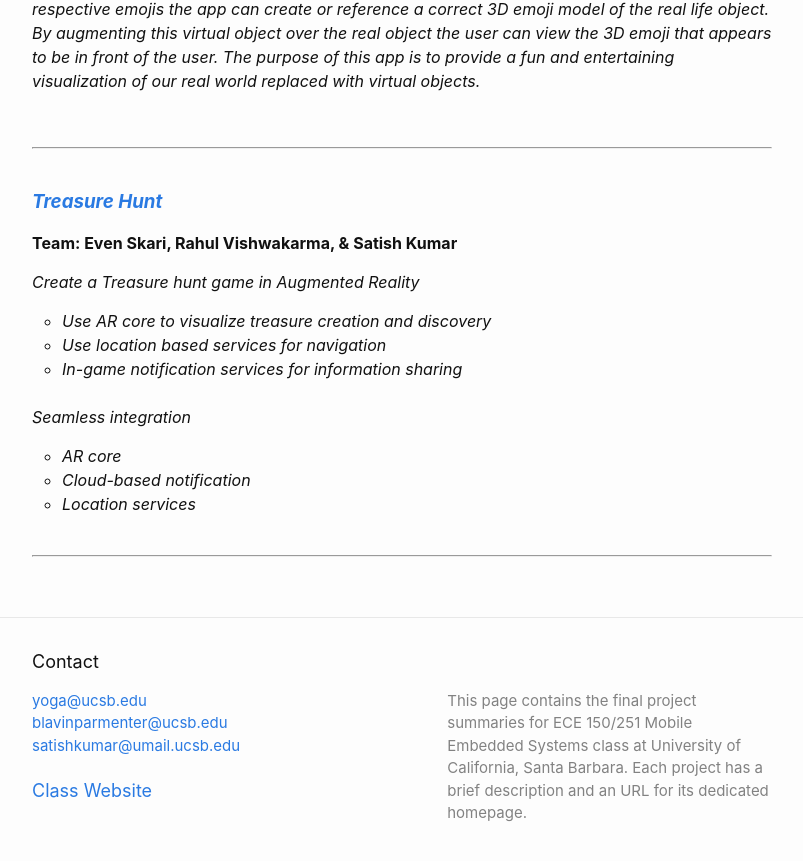
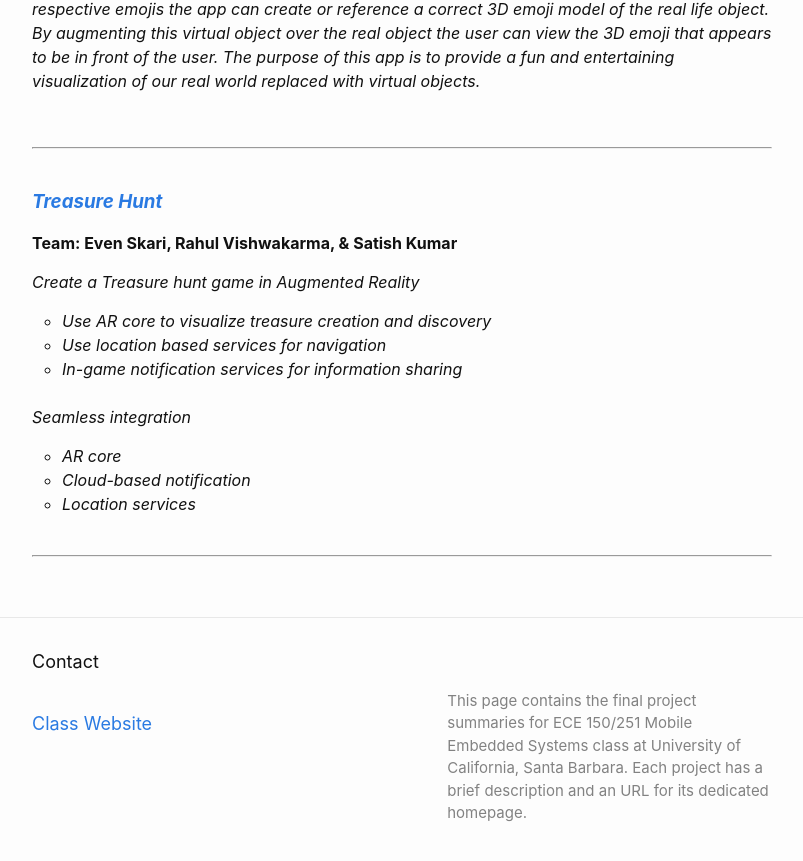
Before and after one commit to ece-150-251-s17/ece-150-251-s17.github.io, a Jekyll site: the page built from index.md, in a window 1280 px wide and 900 px high, scrolled down 7890 px. Shown: the top 861 px of the window, without its empty margins (238-1041 px from the left). Built offline with Jekyll 4.4.1, drawn with Linux system fonts in a browser that asks for light colours.

Commit message:
Updating config

```diff
--- a/_config.yml
+++ b/_config.yml
@@ -16,10 +16,6 @@
 title: ECE 150/251 Mobile Embedded Systems
 email:
   yoga@ucsb.edu
-email1:
-  blavinparmenter@ucsb.edu
-email2:
-  satishkumar@umail.ucsb.edu
 description: >- # this means to ignore newlines until "baseurl:"
   This page contains the final project summaries for ECE 150/251
   Mobile Embedded Systems class at University of California, Santa Barbara.
```
Also changed, not shown: 1 other file.
